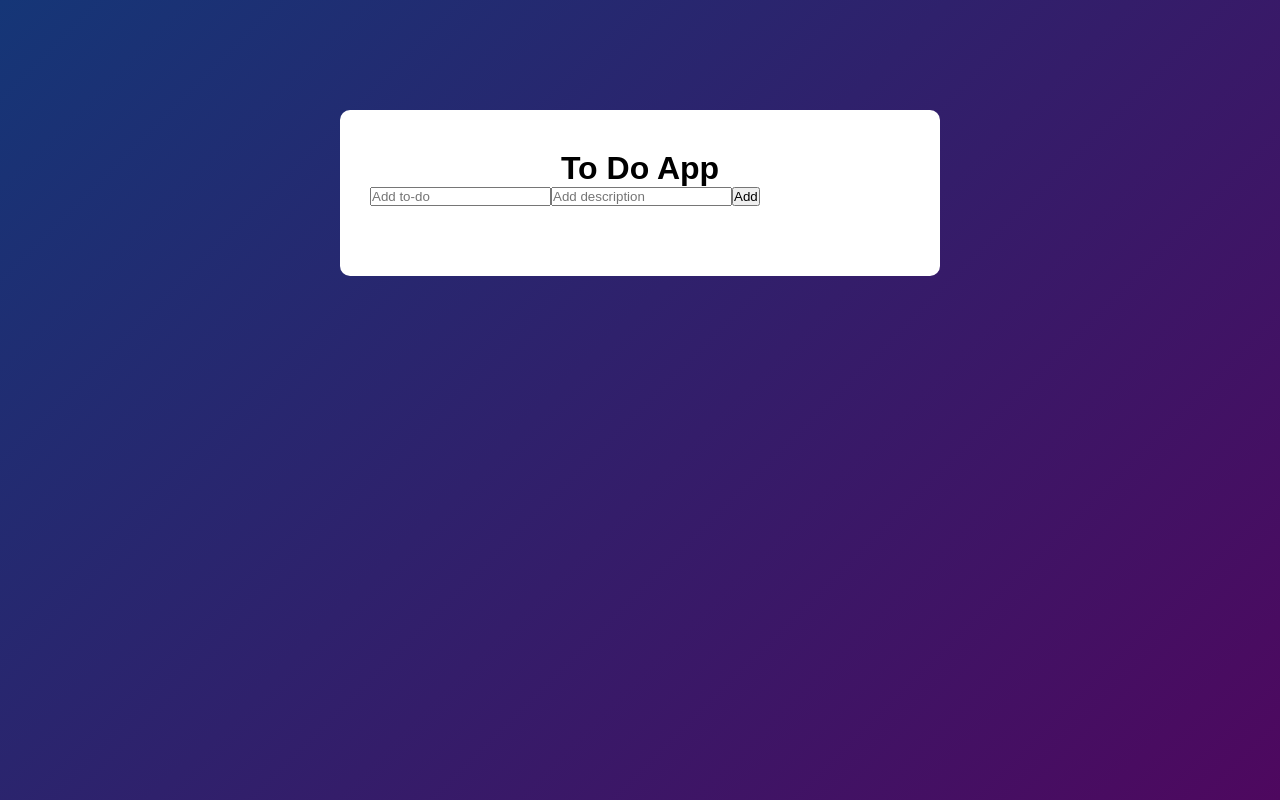
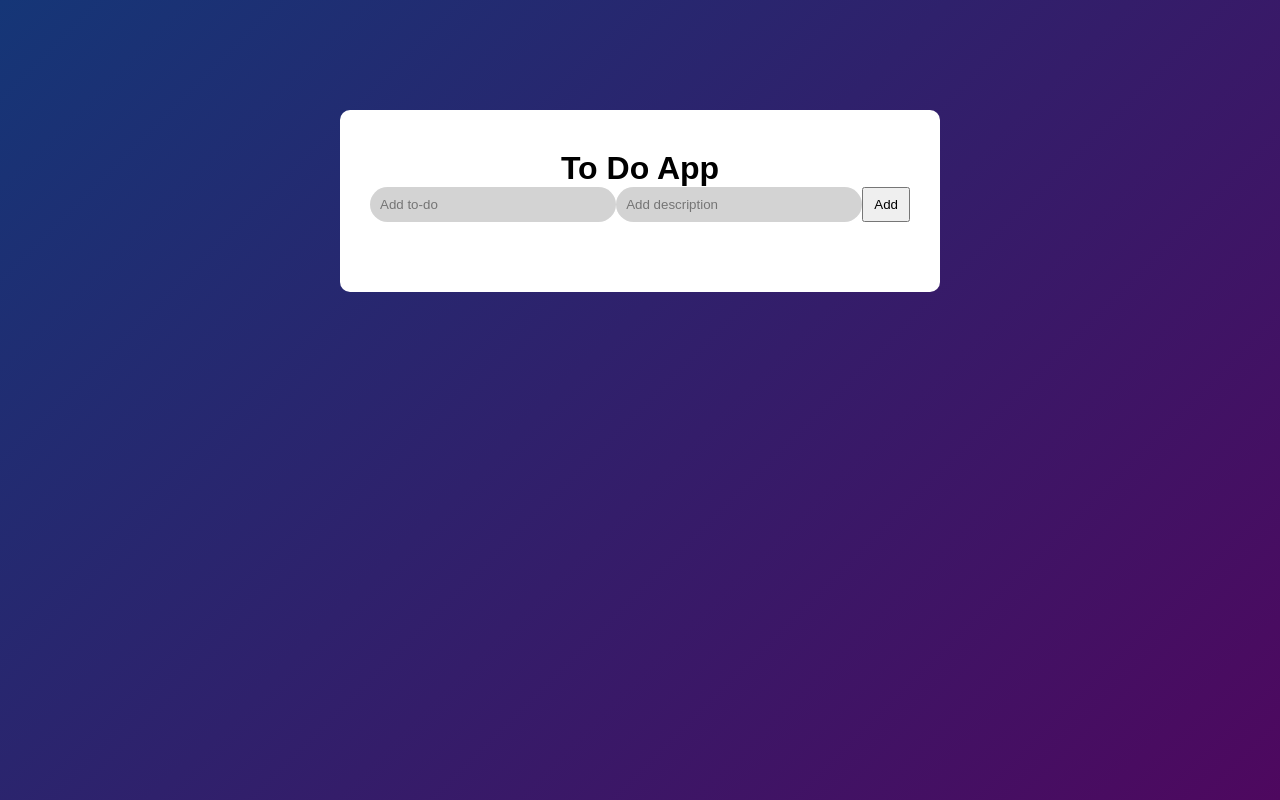
Before and after one commit to juliebefana/todo, a plain HTML site: page index.html in a window 1280 px wide. Drawn offline with Linux system fonts and the light colour scheme.

Commit message:
more styles

```diff
--- a/style.css
+++ b/style.css
@@ -28,3 +28,24 @@
 form {
     display: flex;
 }
+
+input[type="text"] {
+    flex: 1;
+    padding: 10px;
+    border-radius: 40px;
+    border: none;
+    background: lightgray;
+}
+
+button {
+    padding: 5px 10px;
+}
+
+ul {
+    list-style-type: none;
+    padding: 0;
+}
+
+li {
+    margin: 10px;
+}
```
Lines whose indentation alone changed are shown as unchanged.
